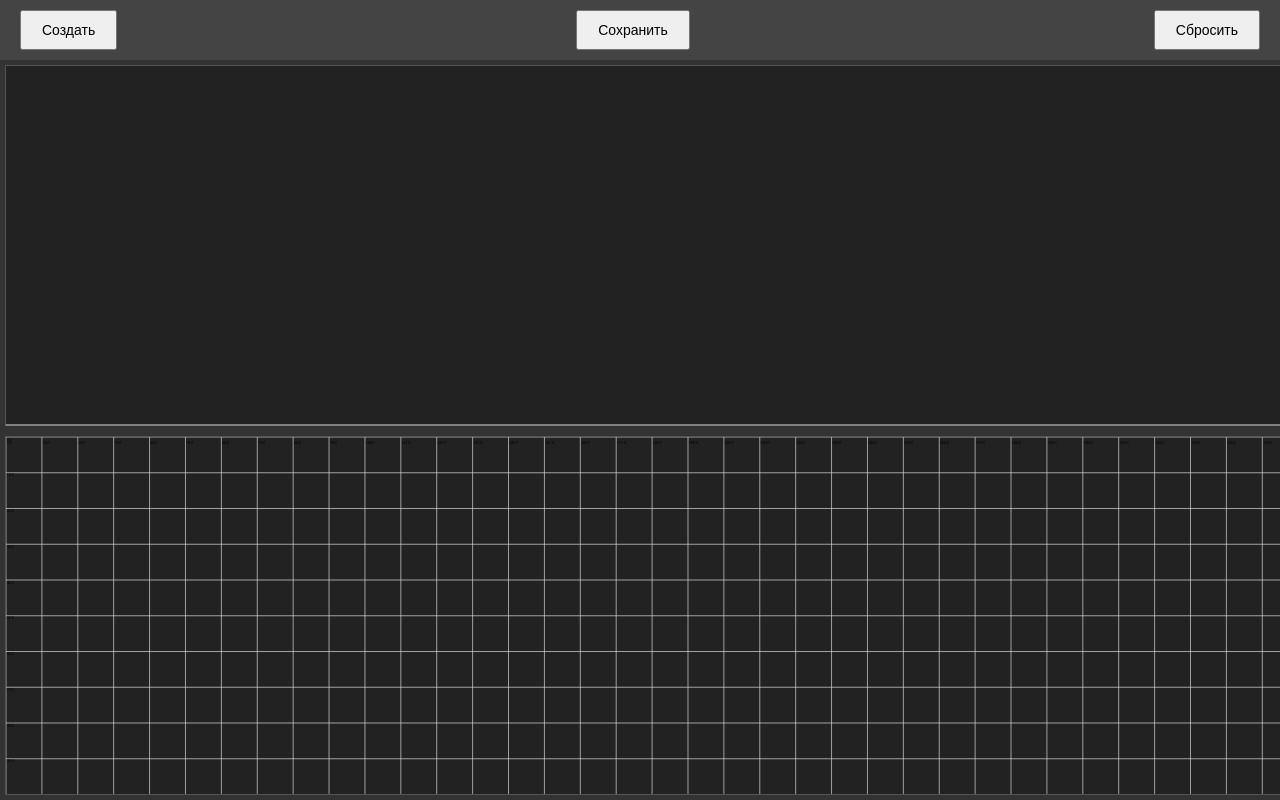
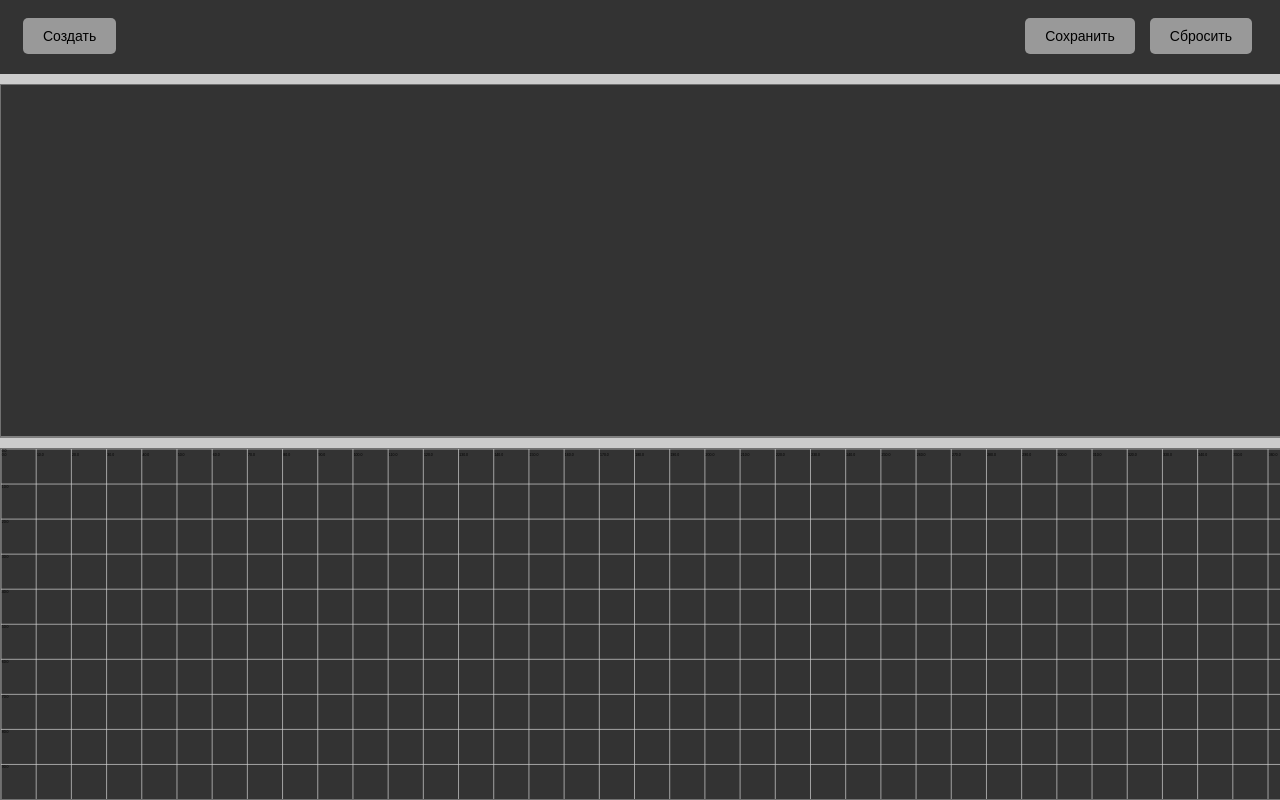
Before and after one commit to JessicaVadimovna/polygon-app, a website built with webpack: page index.html in a window 1280 px wide. Built offline with nearby package versions, Linux system fonts and the light colour scheme.

Commit message:
update css

```diff
--- a/src/components/polygon-app.js
+++ b/src/components/polygon-app.js
@@ -13,8 +13,10 @@ class PolygonApp extends HTMLElement {
     this.innerHTML = `
       <div class="toolbar">
         <button id="createBtn">Создать</button>
-        <button id="saveBtn">Сохранить</button>
-        <button id="resetBtn">Сбросить</button>
+        <div class="save-reset-group">
+          <button id="saveBtn">Сохранить</button>
+          <button id="resetBtn">Сбросить</button>
+        </div>
       </div>
       <buffer-zone id="bufferZone"></buffer-zone>
       <work-zone id="workZone"></work-zone>
--- a/styles/main.css
+++ b/styles/main.css
@@ -1,5 +1,5 @@
 body {
-  background-color: #333;
+  background-color: rgb(204, 204, 204);
   color: white;
   font-family: sans-serif;
   margin: 0;
@@ -12,12 +12,27 @@ body {
   display: flex;
   justify-content: space-between;
   align-items: center;
-  padding: 10px;
-  background-color: #444;
+  background-color: rgb(51, 51, 51);
+  height: 49px;
+  padding: 11px 28px 14px 23px;
 }
 
+.save-reset-group {
+  display: flex;
+  gap: 15px;
+}
+
+button {
+  background-color: rgb(153, 153, 153);
+  border: none;
+  border-radius: 5px;
+  padding: 10px 20px;
+  font-size: 14px;
+  cursor: pointer;
+}
+
+
 .toolbar button:first-child {
-  margin-left: 10px;
   margin-right: 0;
   padding: 10px 20px;
   font-size: 14px;
@@ -26,7 +41,6 @@ body {
 
 .toolbar button:nth-child(2) {
   margin-left: 0;
-  margin-right: 5px; /* Small gap between Save and Reset */
   padding: 10px 20px;
   font-size: 14px;
   cursor: pointer;
@@ -34,7 +48,6 @@ body {
 
 .toolbar button:nth-child(3) {
   margin-left: 0;
-  margin-right: 10px; /* 10px margin from right edge */
   padding: 10px 20px;
   font-size: 14px;
   cursor: pointer;
@@ -45,12 +58,13 @@ polygon-app {
   flex-direction: column;
   height: 100vh;
   width: 100%;
+  gap: 10px; /* Расстояние 10px между тулбаром, буферной и рабочей зонами */
 }
 
 .zone {
-  background-color: #222;
-  border: 1px solid #555;
-  margin: 5px;
+  background-color: rgb(51, 51, 51);
+  border: 1px solid rgb(113, 113, 113);
+  margin: 0; /* Убираем отступы у зон */
   padding: 0;
   flex: 1;
   min-height: 0;
```
